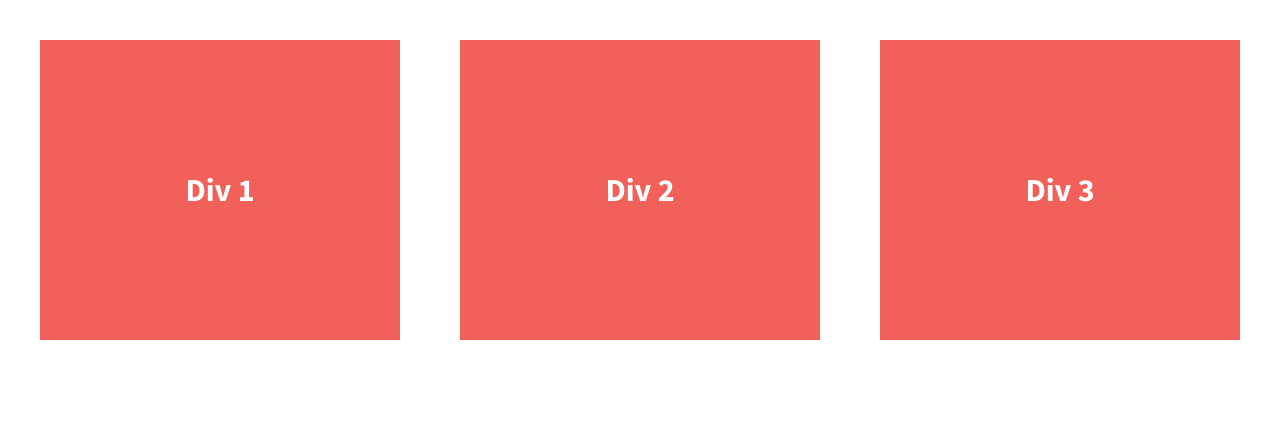
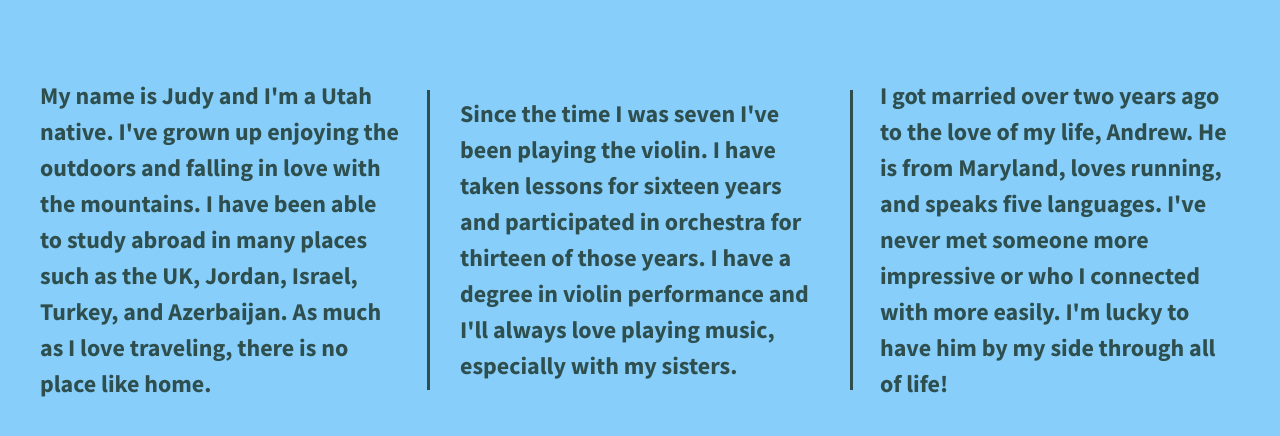
Before and after one commit to judy-b/flexbox-divs-project, a plain HTML site: page index.html in a window 1280 px wide. Drawn offline with nearby package versions, Linux system fonts and the light colour scheme.

Commit message:
Personalized the text and colors

```diff
--- a/css/main.css
+++ b/css/main.css
@@ -97,7 +97,7 @@ textarea {
 
 
 html {
-  background-color: #fff;
+  background-color: lightskyblue;
   height: 100%;
 }
 
@@ -109,26 +109,31 @@ body {
 }
 
 .wrapper {
-  /*add display:flex and set justify-content to space-between*/
   font-weight: 700;
   display: flex;
   justify-content: space-between;
+  align-items: center;
+  margin-top: 50px;
 }
 
 .div-1, .div-2, .div-3 {
-  /*give the divs a width of 30%, add display:flex, set justify-content and align-items to center*/
-  color: #fff;
+
+  color: darkslategrey;
   line-height: 1.5em;
-  font-size: 1.6em;
-  background-color: #f16059;
+  font-size: 1.2em;
   height: 300px;
   display: flex;
   width: 30%;
   justify-content: center;
   align-items: center;
+
 }
 
-
+.div-2 {
+    border-left: darkslategrey solid 3px;
+    border-right: darkslategrey solid 3px;
+    padding: 0px 30px;
+}
 
 
 /* ==========================================================================
--- a/index.html
+++ b/index.html
@@ -23,13 +23,13 @@
 
         <section class="wrapper">
             <div class="div-1">
-                Div 1
+                My name is Judy and I'm a Utah native. I've grown up enjoying the outdoors and falling in love with the mountains. I have been able to study abroad in many places such as the UK, Jordan, Israel, Turkey, and Azerbaijan. As much as I love traveling, there is no place like home.
             </div>
             <div class="div-2">
-                Div 2
+                Since the time I was seven I've been playing the violin. I have taken lessons for sixteen years and participated in orchestra for thirteen of those years. I have a degree in violin performance and I'll always love playing music, especially with my sisters.
             </div>
             <div class="div-3">
-                Div 3
+                I got married over two years ago to the love of my life, Andrew. He is from Maryland, loves running, and speaks five languages. I've never met someone more impressive or who I connected with more easily. I'm lucky to have him by my side through all of life!
             </div>
         </section>
 
```
